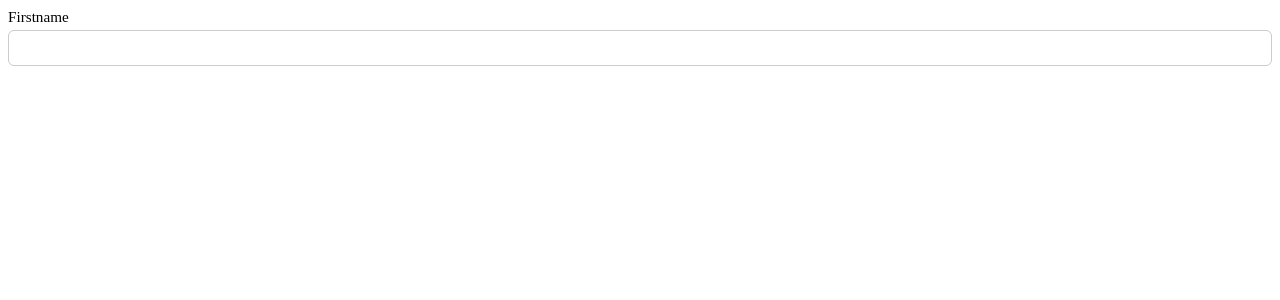
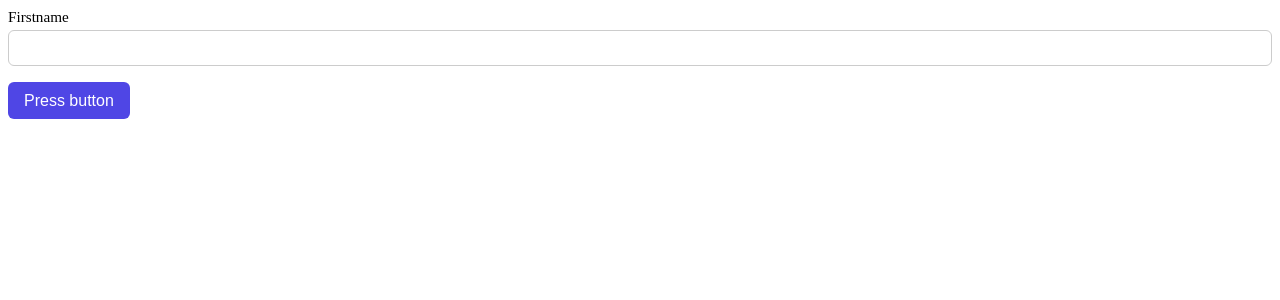
Before and after one commit to RedouaneTak/vue-simple-authentication, a Vue app: page /login in a window 1280 px wide. Before the commit this address had no page. Shown: the top 300 px of the page. Built offline with nearby package versions, Linux system fonts and the light colour scheme; the HTML template or start-up script is replaced by a standard one.

Commit message:
BaseButton.vue component

```diff
--- a/src/App.vue
+++ b/src/App.vue
@@ -1,9 +1,14 @@
 <script setup lang="ts">
   import BaseInput from './components/commons/BaseInput.vue';
+  import BaseButton from './components/commons/BaseButton.vue';
 </script>
 
 <template>
- <BaseInput label="Firstname" type="text" id="firstname-input"/>
+  <form>
+    <BaseInput label="Firstname" type="text" id="firstname-input"/>
+    <BaseButton type="submit">Press button</BaseButton>
+  </form>
+
 </template>
 
 <style scoped></style>
--- /dev/null
+++ b/src/components/commons/BaseButton.vue
@@ -0,0 +1,44 @@
+<script setup lang="ts">
+import type { ButtonHTMLAttributes } from 'vue';
+
+
+  interface Props{
+    type?: ButtonHTMLAttributes["type"]
+  }
+
+  const props = withDefaults(defineProps<Props>(),{
+    type: 'button'
+  })
+</script>
+
+<template>
+  <button :type="props.type" class="base-button">
+    <slot></slot>
+  </button>
+</template>
+
+<style scoped>
+.base-button {
+  padding: 0.6rem 1rem;
+  background-color: #4f46e5;
+  color: white;
+  border: none;
+  border-radius: 6px;
+  font-weight: 500;
+  font-size: 1rem;
+  cursor: pointer;
+  transition: background-color 0.2s;
+  display: inline-flex;
+  align-items: center;
+  justify-content: center;
+}
+
+.base-button:hover {
+  background-color: #4338ca;
+}
+
+.base-button:disabled {
+  background-color: #a5b4fc;
+  cursor: not-allowed;
+}
+</style>
```
